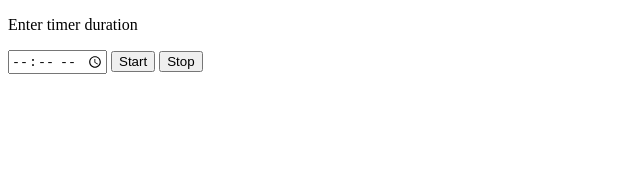
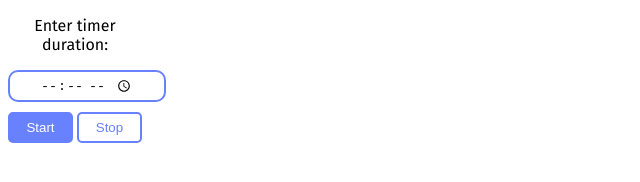
Before and after one commit to drgn-hart/Countdown-Timer, a browser extension: page src/popout/popout.html in a window 1280 px wide. Shown: the whole page, without its empty margins (0-640 px from the left). Drawn offline with Linux system fonts and the light colour scheme.

Commit message:
Style UI and create buttons with click effect

```diff
--- a/src/core/timer.css
+++ b/src/core/timer.css
@@ -7,4 +7,6 @@
     height: 40px;
     text-align: center;
     font-size: x-large;
+    padding-top: 10px;
+    color: #fff;
 }
--- /dev/null
+++ b/src/popout/popout.css
@@ -0,0 +1,90 @@
+body {
+    width: 134px;
+    height: 100px;
+}
+
+p {
+    text-align: center;
+    font: 1rem 'Fira Sans', sans-serif
+}
+
+#startButton {
+    text-align: center;
+    width: 70px;
+    padding: 5px;
+    font: 'Fira Sans';
+    background-color: #6881FF;
+    color: #fff;
+    border-width: 2px;
+    border: solid #6881FF;
+    border-radius: 5px;
+    margin: 10px 2px 10px 0px;
+    outline: none;
+}
+#startButton:active {
+    text-align: center;
+    width: 70px;
+    padding: 5px;
+    font: 'Fira Sans';
+    background-color: #6079f2;
+    color: #fff;
+    border-width: 2px;
+    border: solid #6881FF;
+    border-radius: 5px;
+    margin: 10px 2px 10px 0px;
+    outline: none;
+}
+
+
+#stopButton {
+    text-align: center;
+    width: 70px;
+    padding: 6px;
+    font: 'Fira Sans';
+    background-color: #fff;
+    color: #6881FF;
+    border: solid #6881FF;
+    border-width: 2px;
+    border-radius: 5px;
+    outline: none;
+    margin: 10px 0px 10px 2px;
+}
+#stopButton:active {
+    text-align: center;
+    width: 70px;
+    padding: 6px;
+    font: 'Fira Sans';
+    background-color: #f2f2f2;
+    color: #6881FF;
+    border: solid #6881FF;
+    border-width: 2px;
+    border-radius: 5px;
+    outline: none;
+    margin: 10px 0px 10px 2px;
+}
+
+#clock {
+    font: 'Fira Sans';
+    background-color:#fff;
+    border: solid #6881FF;
+    border-width: 2px;
+    padding: 4px 30px;
+    border-radius: 10px;
+    align-items: center;
+    outline: none;
+}
+#clock:focus {
+    font: 'Fira Sans';
+    background-color:#f2f2f2;
+    border: solid #6881FF;
+    border-width: 2px;
+    padding: 4px 30px;
+    border-radius: 10px;
+    align-items: center;
+    outline: none;
+}
+
+#buttons {
+    display: flex;
+    justify-content: space-between;
+}
--- a/src/popout/popout.html
+++ b/src/popout/popout.html
@@ -1,12 +1,16 @@
 <!DOCTYPE html>
 <html>
     <head>
+        <link rel="stylesheet" href="./popout.css">
         <script src="popout.js"></script>
+        <link href="https://fonts.googleapis.com/css2?family=Fira+Sans&display=swap" rel="stylesheet">
     </head>
     <body>
-        <p>Enter timer duration</p>
+        <p>Enter timer duration:</p>
         <input type="time" id="clock"/>
-        <button id="startButton">Start</button>
-        <button id="stopButton">Stop</button>
+        <div id="buttons">
+            <button id="startButton">Start</button>
+            <button id="stopButton">Stop</button>
+        </div>
     </body>
 </html>
```
